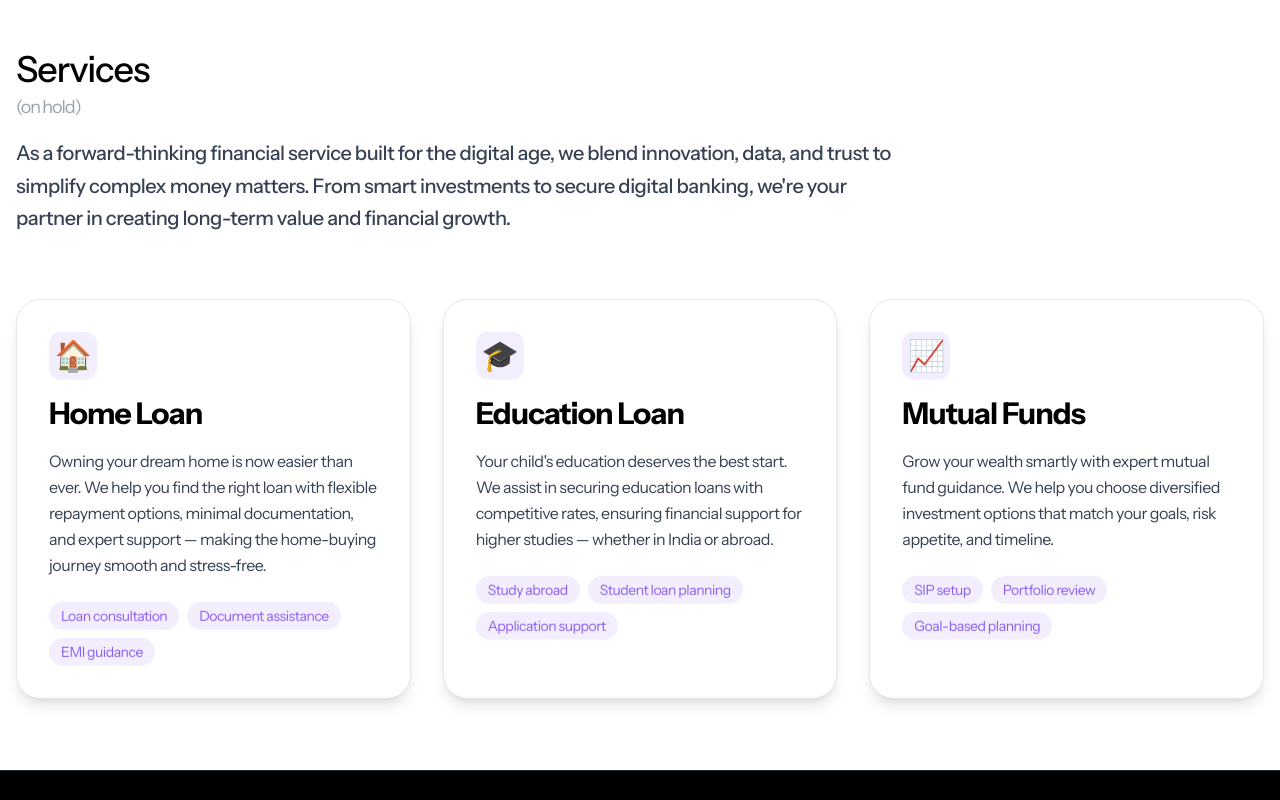
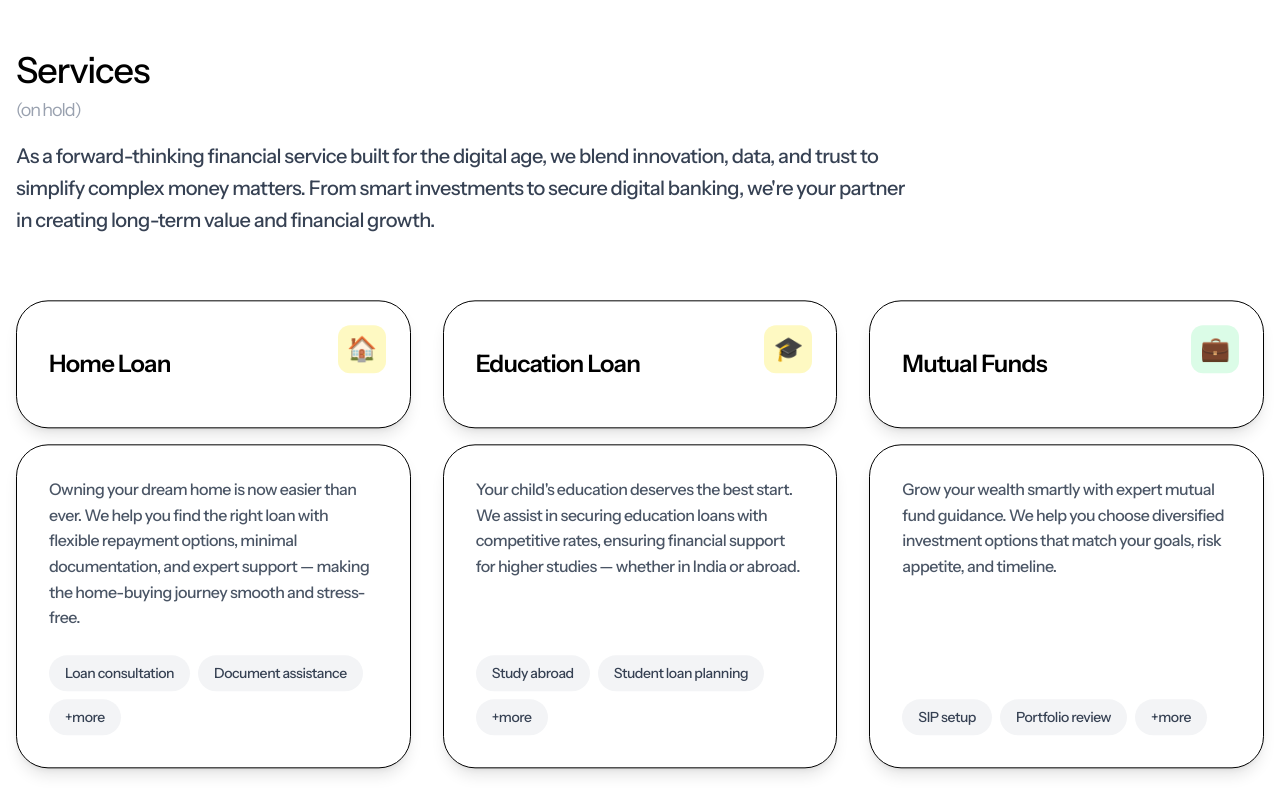
Before and after one commit to Shubs2002/Next-gen-finance, a Next.js app: page / in a window 1280 px wide. Shown: the part 840-1640 px from the top of the page. Built offline with nearby package versions, Linux system fonts and the light colour scheme.

Commit message:
#services updates ui

```diff
--- a/src/app/services/styles.css
+++ b/src/app/services/styles.css
@@ -1,5 +1,5 @@
 /* ==========================================================================
-   SERVICES PAGE - CUSTOM STYLES
+   SERVICES PAGE - CUSTOM STYLES (Matching Main Landing Page)
    ========================================================================== */
 
 /* ==========================================================================
@@ -10,21 +10,25 @@
   /* Brand Colors */
   --services-primary: #000000;
   --services-primary-hover: #1a1a1a;
+  --services-purple: #8b5cf6;
+  --services-purple-dark: #7c3aed;
+  --services-purple-light: #a78bfa;
 
   /* Background Colors */
-  --services-bg: #f9fafb;
+  --services-bg: #ffffff;
   --services-bg-white: #ffffff;
 
   /* Text Colors */
-  --services-text-primary: #111827;
+  --services-text-primary: #111111;
   --services-text-secondary: #6b7280;
   --services-text-muted: #9ca3af;
 
   /* Border Colors */
   --services-border: #f3f4f6;
 
-  /* Typography */
-  --services-font-sans: -apple-system, BlinkMacSystemFont, 'Segoe UI', 'Roboto', 'Helvetica Neue', Arial, sans-serif;
+  /* Typography - Matching Landing Page */
+  --services-font-sans: var(--font-instrument-sans), -apple-system, BlinkMacSystemFont, 'Segoe UI', sans-serif;
+  --services-font-inter: var(--font-inter), sans-serif;
 
   /* Spacing */
   --services-spacing-xs: 0.5rem;
@@ -63,6 +67,10 @@
   min-height: 100vh;
   background-color: var(--services-bg);
   font-family: var(--services-font-sans);
+  font-weight: 500;
+  letter-spacing: -0.03em;
+  line-height: 1.2;
+  color: var(--services-text-primary);
 }
 
 /* ==========================================================================
@@ -109,13 +117,15 @@
   color: white;
   font-weight: 700;
   font-size: var(--services-text-sm);
+  font-family: var(--services-font-inter);
 }
 
 .services-logo-text {
   font-size: var(--services-text-xl);
   font-weight: 700;
-  letter-spacing: -0.025em;
+  letter-spacing: -0.03em;
   color: var(--services-text-primary);
+  font-family: var(--services-font-sans);
 }
 
 /* Navigation Links */
@@ -137,6 +147,8 @@
   color: var(--services-text-secondary);
   text-decoration: none;
   transition: var(--services-transition);
+  font-family: var(--services-font-sans);
+  letter-spacing: -0.03em;
 }
 
 .services-nav-link:hover {
@@ -159,6 +171,8 @@
   border: none;
   cursor: pointer;
   transition: var(--services-transition);
+  font-family: var(--services-font-sans);
+  letter-spacing: -0.03em;
 }
 
 .services-cta-btn:hover {
@@ -172,6 +186,8 @@
   align-items: center;
   font-size: var(--services-text-sm);
   color: var(--services-text-secondary);
+  font-family: var(--services-font-sans);
+  letter-spacing: -0.03em;
 }
 
 @media (min-width: 1024px) {
@@ -210,7 +226,9 @@
   font-size: var(--services-text-sm);
   color: var(--services-text-muted);
   margin-bottom: 3rem;
-  letter-spacing: 0.025em;
+  letter-spacing: -0.03em;
+  font-family: var(--services-font-sans);
+  font-weight: 500;
 }
 
 .services-breadcrumb a {
@@ -249,8 +267,10 @@
   font-size: var(--services-text-lg);
   font-weight: 600;
   color: var(--services-text-primary);
-  line-height: 1.4;
+  line-height: 1.2;
   max-width: 80rem;
+  font-family: var(--services-font-sans);
+  letter-spacing: -0.03em;
 }
 
 @media (min-width: 768px) {
@@ -305,7 +325,8 @@
   font-weight: 600;
   color: var(--services-text-muted);
   text-transform: uppercase;
-  letter-spacing: 0.1em;
+  letter-spacing: 0.05em;
+  font-family: var(--services-font-inter);
 }
 
 .services-stat-number {
@@ -313,6 +334,8 @@
   font-weight: 700;
   color: var(--services-text-primary);
   line-height: 1;
+  font-family: var(--services-font-inter);
+  letter-spacing: -0.03em;
 }
 
 @media (min-width: 1024px) {
@@ -325,6 +348,16 @@
   font-size: var(--services-text-base);
   color: var(--services-text-secondary);
   line-height: 1.6;
+  font-family: var(--services-font-sans);
+  font-weight: 500;
+  letter-spacing: -0.03em;
+}
+
+/* Strong/Bold text uses Inter font */
+.services-stat-description strong,
+.services-stat-description b {
+  font-family: var(--services-font-inter);
+  font-weight: 700;
 }
 
 /* ==========================================================================
@@ -362,6 +395,21 @@
   animation: services-fade-in 0.6s ease-out;
 }
 
+@keyframes ripple {
+  0% {
+    transform: scale(1);
+    opacity: 0.75;
+  }
+  20% {
+    transform: scale(2);
+    opacity: 0;
+  }
+  100% {
+    transform: scale(2);
+    opacity: 0;
+  }
+}
+
 /* ==========================================================================
    SMOOTH SCROLLING
    ========================================================================== */
@@ -387,3 +435,29 @@ html {
   background-color: var(--services-primary);
   color: white;
 }
+
+/* ==========================================================================
+   HEADINGS - Matching Landing Page
+   ========================================================================== */
+
+h1,
+h2,
+h3,
+h4,
+h5,
+h6 {
+  font-family: var(--services-font-sans);
+  letter-spacing: -0.03em;
+  font-weight: 600;
+  line-height: 1.2;
+}
+
+/* ==========================================================================
+   GLOBAL TYPOGRAPHY OVERRIDES
+   ========================================================================== */
+
+strong,
+b {
+  font-family: var(--services-font-inter);
+  font-weight: 700;
+}
--- a/src/components/Navbar.tsx
+++ b/src/components/Navbar.tsx
@@ -42,7 +42,7 @@ export default function Navbar() {
               Home
             </Link>
             <Link
-              href="#services"
+              href="/#services"
               onMouseEnter={() => setHoveredLink('services')}
               onMouseLeave={() => setHoveredLink(null)}
               className={`text-[15px] font-medium transition-all duration-[1200ms] px-3 py-2 ${hoveredLink === null || hoveredLink === 'services'
--- a/src/components/Services.tsx
+++ b/src/components/Services.tsx
@@ -31,6 +31,12 @@ export default function Services() {
             viewport={{ once: true, margin: "-100px" }}
             transition={{ duration: 0.7, delay: 0.2 }}
             className="text-3xl md:text-4xl font-medium mb-4 text-foreground"
+            style={{
+              fontFamily: 'var(--font-instrument-sans), -apple-system, BlinkMacSystemFont, sans-serif',
+              letterSpacing: '-0.03em',
+              lineHeight: '1.2',
+              fontWeight: 500
+            }}
           >
             Services <span className="block text-gray-400 text-lg font-normal mt-1">(on hold)</span>
           </motion.h2>
@@ -39,7 +45,13 @@ export default function Services() {
             whileInView={{ opacity: 1, y: 0 }}
             viewport={{ once: true, margin: "-100px" }}
             transition={{ duration: 0.7, delay: 0.3 }}
-            className="text-xl text-gray-700 max-w-4xl leading-relaxed"
+            className="text-xl text-gray-700 max-w-4xl"
+            style={{
+              fontFamily: 'var(--font-instrument-sans), -apple-system, BlinkMacSystemFont, sans-serif',
+              letterSpacing: '-0.03em',
+              lineHeight: '1.6',
+              fontWeight: 500
+            }}
           >
             As a forward-thinking financial service built for the digital age, we blend innovation,
             data, and trust to simplify complex money matters. From smart investments to secure
@@ -48,7 +60,7 @@ export default function Services() {
         </div>
 
         {/* Services Grid */}
-        <div className="grid md:grid-cols-2 lg:grid-cols-3 gap-8">
+        <div className="grid md:grid-cols-2 lg:grid-cols-3 gap-8 group/grid auto-rows-fr">
 
           {/* Home Loan Card */}
           <motion.div
@@ -56,33 +68,78 @@ export default function Services() {
             whileInView={{ opacity: 1, y: 0 }}
             viewport={{ once: true, margin: "-100px" }}
             transition={{ duration: 0.6, delay: 0.2 }}
-            className="group bg-white hover:bg-gradient-to-br hover:from-purple hover:to-purple-dark rounded-3xl p-8 shadow-lg hover:shadow-2xl transition-all duration-500 border border-gray-200 hover:border-transparent hover:scale-110 hover:z-10"
+            whileHover={{ scale: 1.05 }}
+            className="group cursor-pointer flex flex-col h-full"
           >
-            <div className="mb-6">
-              <div className="w-12 h-12 bg-purple/10 group-hover:bg-white/20 rounded-xl flex items-center justify-center mb-4 transition-colors duration-500">
-                <span className="text-3xl">🏠</span>
+            {/* Header Box */}
+            <div className="relative bg-white group-hover:bg-gradient-to-br group-hover:from-purple group-hover:to-purple-dark rounded-[2rem] p-8 mb-4 shadow-lg group-hover:shadow-2xl transition-all duration-500 border-1 border-black group-hover:border-transparent h-32 flex items-center">
+              {/* Icon Badge - Top Right */}
+              <div className="absolute top-6 right-6 w-12 h-12 bg-yellow-100 group-hover:bg-white/20 rounded-xl flex items-center justify-center transition-colors duration-500">
+                <span className="text-2xl">🏠</span>
               </div>
-              <h3 className="text-3xl font-bold mb-4 text-foreground group-hover:text-white transition-colors duration-500">
+
+              <h3
+                className="text-2xl text-foreground group-hover:text-white transition-colors duration-500 pr-14"
+                style={{
+                  fontFamily: 'var(--font-instrument-sans), -apple-system, BlinkMacSystemFont, sans-serif',
+                  letterSpacing: '-0.03em',
+                  lineHeight: '1.2',
+                  fontWeight: 600
+                }}
+              >
                 Home Loan
               </h3>
-              <p className="text-gray-700 group-hover:text-white/90 leading-relaxed font-normal transition-colors duration-500">
+            </div>
+
+            {/* Content Box */}
+            <div className="bg-white group-hover:bg-gradient-to-br group-hover:from-purple group-hover:to-purple-dark rounded-[2rem] p-8 shadow-lg group-hover:shadow-2xl transition-all duration-500 border-1 border-black group-hover:border-transparent flex-1 flex flex-col">
+              <p
+                className="text-gray-600 group-hover:text-white/90 transition-colors duration-500 mb-6 flex-1"
+                style={{
+                  fontFamily: 'var(--font-instrument-sans), -apple-system, BlinkMacSystemFont, sans-serif',
+                  letterSpacing: '-0.03em',
+                  lineHeight: '1.6',
+                  fontWeight: 500
+                }}
+              >
                 Owning your dream home is now easier than ever. We help you find the right loan
                 with flexible repayment options, minimal documentation, and expert support — making
                 the home-buying journey smooth and stress-free.
               </p>
-            </div>
 
               {/* Tags */}
-            <div className="flex flex-wrap gap-2 mt-6">
-              <span className="px-3 py-1 bg-purple/10 group-hover:bg-white/20 text-purple group-hover:text-white rounded-full text-sm backdrop-blur-sm font-normal transition-all duration-500">
+              <div className="flex flex-wrap gap-2">
+                <span
+                  className="px-4 py-2 bg-gray-100 group-hover:bg-white/20 text-gray-700 group-hover:text-white rounded-full text-sm transition-all duration-500"
+                  style={{
+                    fontFamily: 'var(--font-instrument-sans), -apple-system, BlinkMacSystemFont, sans-serif',
+                    letterSpacing: '-0.03em',
+                    fontWeight: 500
+                  }}
+                >
                   Loan consultation
                 </span>
-              <span className="px-3 py-1 bg-purple/10 group-hover:bg-white/20 text-purple group-hover:text-white rounded-full text-sm backdrop-blur-sm font-normal transition-all duration-500">
+                <span
+                  className="px-4 py-2 bg-gray-100 group-hover:bg-white/20 text-gray-700 group-hover:text-white rounded-full text-sm transition-all duration-500"
+                  style={{
+                    fontFamily: 'var(--font-instrument-sans), -apple-system, BlinkMacSystemFont, sans-serif',
+                    letterSpacing: '-0.03em',
+                    fontWeight: 500
+                  }}
+                >
                   Document assistance
                 </span>
-              <span className="px-3 py-1 bg-purple/10 group-hover:bg-white/20 text-purple group-hover:text-white rounded-full text-sm backdrop-blur-sm font-normal transition-all duration-500">
-                EMI guidance
+                <span
+                  className="px-4 py-2 bg-gray-100 group-hover:bg-white/20 text-gray-700 group-hover:text-white rounded-full text-sm transition-all duration-500"
+                  style={{
+                    fontFamily: 'var(--font-instrument-sans), -apple-system, BlinkMacSystemFont, sans-serif',
+                    letterSpacing: '-0.03em',
+                    fontWeight: 500
+                  }}
+                >
+                  +more
                 </span>
+              </div>
             </div>
           </motion.div>
 
@@ -92,33 +149,78 @@ export default function Services() {
             whileInView={{ opacity: 1, y: 0 }}
             viewport={{ once: true, margin: "-100px" }}
             transition={{ duration: 0.6, delay: 0.3 }}
-            className="group bg-white hover:bg-gradient-to-br hover:from-purple hover:to-purple-dark rounded-3xl p-8 shadow-lg hover:shadow-2xl transition-all duration-500 border border-gray-200 hover:border-transparent hover:scale-110 hover:z-10"
+            whileHover={{ scale: 1.05 }}
+            className="group cursor-pointer flex flex-col h-full"
           >
-            <div className="mb-6">
-              <div className="w-12 h-12 bg-purple/10 group-hover:bg-white/20 rounded-xl flex items-center justify-center mb-4 transition-colors duration-500">
-                <span className="text-3xl">🎓</span>
+            {/* Header Box */}
+            <div className="relative bg-white group-hover:bg-gradient-to-br group-hover:from-purple group-hover:to-purple-dark rounded-[2rem] p-8 mb-4 shadow-lg group-hover:shadow-2xl transition-all duration-500 border-1 border-black group-hover:border-transparent h-32 flex items-center">
+              {/* Icon Badge - Top Right */}
+              <div className="absolute top-6 right-6 w-12 h-12 bg-yellow-100 group-hover:bg-white/20 rounded-xl flex items-center justify-center transition-colors duration-500">
+                <span className="text-2xl">🎓</span>
               </div>
-              <h3 className="text-3xl font-bold mb-4 text-foreground group-hover:text-white transition-colors duration-500">
+
+              <h3
+                className="text-2xl text-foreground group-hover:text-white transition-colors duration-500 pr-14"
+                style={{
+                  fontFamily: 'var(--font-instrument-sans), -apple-system, BlinkMacSystemFont, sans-serif',
+                  letterSpacing: '-0.03em',
+                  lineHeight: '1.2',
+                  fontWeight: 600
+                }}
+              >
                 Education Loan
               </h3>
-              <p className="text-gray-700 group-hover:text-white/90 leading-relaxed font-normal transition-colors duration-500">
+            </div>
+
+            {/* Content Box */}
+            <div className="bg-white group-hover:bg-gradient-to-br group-hover:from-purple group-hover:to-purple-dark rounded-[2rem] p-8 shadow-lg group-hover:shadow-2xl transition-all duration-500 border-1 border-black group-hover:border-transparent flex-1 flex flex-col">
+              <p
+                className="text-gray-600 group-hover:text-white/90 transition-colors duration-500 mb-6 flex-1"
+                style={{
+                  fontFamily: 'var(--font-instrument-sans), -apple-system, BlinkMacSystemFont, sans-serif',
+                  letterSpacing: '-0.03em',
+                  lineHeight: '1.6',
+                  fontWeight: 500
+                }}
+              >
                 Your child's education deserves the best start. We assist in securing education
                 loans with competitive rates, ensuring financial support for higher studies —
                 whether in India or abroad.
               </p>
-            </div>
 
               {/* Tags */}
-            <div className="flex flex-wrap gap-2 mt-6">
-              <span className="px-3 py-1 bg-purple/10 group-hover:bg-white/20 text-purple group-hover:text-white rounded-full text-sm backdrop-blur-sm font-normal transition-all duration-500">
+              <div className="flex flex-wrap gap-2">
+                <span
+                  className="px-4 py-2 bg-gray-100 group-hover:bg-white/20 text-gray-700 group-hover:text-white rounded-full text-sm transition-all duration-500"
+                  style={{
+                    fontFamily: 'var(--font-instrument-sans), -apple-system, BlinkMacSystemFont, sans-serif',
+                    letterSpacing: '-0.03em',
+                    fontWeight: 500
+                  }}
+                >
                   Study abroad
                 </span>
-              <span className="px-3 py-1 bg-purple/10 group-hover:bg-white/20 text-purple group-hover:text-white rounded-full text-sm backdrop-blur-sm font-normal transition-all duration-500">
+                <span
+                  className="px-4 py-2 bg-gray-100 group-hover:bg-white/20 text-gray-700 group-hover:text-white rounded-full text-sm transition-all duration-500"
+                  style={{
+                    fontFamily: 'var(--font-instrument-sans), -apple-system, BlinkMacSystemFont, sans-serif',
+                    letterSpacing: '-0.03em',
+                    fontWeight: 500
+                  }}
+                >
                   Student loan planning
                 </span>
-              <span className="px-3 py-1 bg-purple/10 group-hover:bg-white/20 text-purple group-hover:text-white rounded-full text-sm backdrop-blur-sm font-normal transition-all duration-500">
-                Application support
+                <span
+                  className="px-4 py-2 bg-gray-100 group-hover:bg-white/20 text-gray-700 group-hover:text-white rounded-full text-sm transition-all duration-500"
+                  style={{
+                    fontFamily: 'var(--font-instrument-sans), -apple-system, BlinkMacSystemFont, sans-serif',
+                    letterSpacing: '-0.03em',
+                    fontWeight: 500
+                  }}
+                >
+                  +more
                 </span>
+              </div>
             </div>
           </motion.div>
 
@@ -128,37 +230,90 @@ export default function Services() {
             whileInView={{ opacity: 1, y: 0 }}
             viewport={{ once: true, margin: "-100px" }}
             transition={{ duration: 0.6, delay: 0.4 }}
-            className="group bg-white hover:bg-gradient-to-br hover:from-purple-dark hover:to-[#6d28d9] rounded-3xl p-8 shadow-lg hover:shadow-2xl transition-all duration-500 border border-gray-200 hover:border-transparent hover:scale-110 hover:z-10"
+            whileHover={{ scale: 1.05 }}
+            className="group cursor-pointer flex flex-col h-full"
           >
-            <div className="mb-6">
-              <div className="w-12 h-12 bg-purple/10 group-hover:bg-white/20 rounded-xl flex items-center justify-center mb-4 transition-colors duration-500">
-                <span className="text-3xl">📈</span>
+            {/* Header Box */}
+            <div className="relative bg-white group-hover:bg-gradient-to-br group-hover:from-purple-dark group-hover:to-[#6d28d9] rounded-[2rem] p-8 mb-4 shadow-lg group-hover:shadow-2xl transition-all duration-500 border-1 border-black group-hover:border-transparent h-32 flex items-center">
+              {/* Icon Badge - Top Right */}
+              <div className="absolute top-6 right-6 w-12 h-12 bg-green-100 group-hover:bg-white/20 rounded-xl flex items-center justify-center transition-colors duration-500">
+                <span className="text-2xl">💼</span>
               </div>
-              <h3 className="text-3xl font-bold mb-4 text-foreground group-hover:text-white transition-colors duration-500">
+
+              <h3
+                className="text-2xl text-foreground group-hover:text-white transition-colors duration-500 pr-14"
+                style={{
+                  fontFamily: 'var(--font-instrument-sans), -apple-system, BlinkMacSystemFont, sans-serif',
+                  letterSpacing: '-0.03em',
+                  lineHeight: '1.2',
+                  fontWeight: 600
+                }}
+              >
                 Mutual Funds
               </h3>
-              <p className="text-gray-700 group-hover:text-white/90 leading-relaxed font-normal transition-colors duration-500">
+            </div>
+
+            {/* Content Box */}
+            <div className="bg-white group-hover:bg-gradient-to-br group-hover:from-purple-dark group-hover:to-[#6d28d9] rounded-[2rem] p-8 shadow-lg group-hover:shadow-2xl transition-all duration-500 border-1 border-black group-hover:border-transparent flex-1 flex flex-col">
+              <p
+                className="text-gray-600 group-hover:text-white/90 transition-colors duration-500 mb-6 flex-1"
+                style={{
+                  fontFamily: 'var(--font-instrument-sans), -apple-system, BlinkMacSystemFont, sans-serif',
+                  letterSpacing: '-0.03em',
+                  lineHeight: '1.6',
+                  fontWeight: 500
+                }}
+              >
                 Grow your wealth smartly with expert mutual fund guidance. We help you choose
                 diversified investment options that match your goals, risk appetite, and timeline.
               </p>
-            </div>
 
               {/* Tags */}
-            <div className="flex flex-wrap gap-2 mt-6">
-              <span className="px-3 py-1 bg-purple/10 group-hover:bg-white/20 text-purple group-hover:text-white rounded-full text-sm backdrop-blur-sm font-normal transition-all duration-500">
+              <div className="flex flex-wrap gap-2">
+                <span
+                  className="px-4 py-2 bg-gray-100 group-hover:bg-white/20 text-gray-700 group-hover:text-white rounded-full text-sm transition-all duration-500"
+                  style={{
+                    fontFamily: 'var(--font-instrument-sans), -apple-system, BlinkMacSystemFont, sans-serif',
+                    letterSpacing: '-0.03em',
+                    fontWeight: 500
+                  }}
+                >
                   SIP setup
                 </span>
-              <span className="px-3 py-1 bg-purple/10 group-hover:bg-white/20 text-purple group-hover:text-white rounded-full text-sm backdrop-blur-sm font-normal transition-all duration-500">
+                <span
+                  className="px-4 py-2 bg-gray-100 group-hover:bg-white/20 text-gray-700 group-hover:text-white rounded-full text-sm transition-all duration-500"
+                  style={{
+                    fontFamily: 'var(--font-instrument-sans), -apple-system, BlinkMacSystemFont, sans-serif',
+                    letterSpacing: '-0.03em',
+                    fontWeight: 500
+                  }}
+                >
                   Portfolio review
                 </span>
-              <span className="px-3 py-1 bg-purple/10 group-hover:bg-white/20 text-purple group-hover:text-white rounded-full text-sm backdrop-blur-sm font-normal transition-all duration-500">
-                Goal-based planning
+                <span
+                  className="px-4 py-2 bg-gray-100 group-hover:bg-white/20 text-gray-700 group-hover:text-white rounded-full text-sm transition-all duration-500"
+                  style={{
+                    fontFamily: 'var(--font-instrument-sans), -apple-system, BlinkMacSystemFont, sans-serif',
+                    letterSpacing: '-0.03em',
+                    fontWeight: 500
+                  }}
+                >
+                  +more
                 </span>
+              </div>
             </div>
           </motion.div>
 
         </div>
       </motion.div>
+
+      {/* CSS for grayscale effect on non-hovered cards */}
+      <style jsx>{`
+        .group\/grid:has(.group:hover) .group:not(:hover) {
+          filter: grayscale(70%) brightness(0.6);
+          opacity: 0.4;
+        }
+      `}</style>
     </section>
   );
 }
```
Lines whose indentation alone changed are shown as unchanged.
